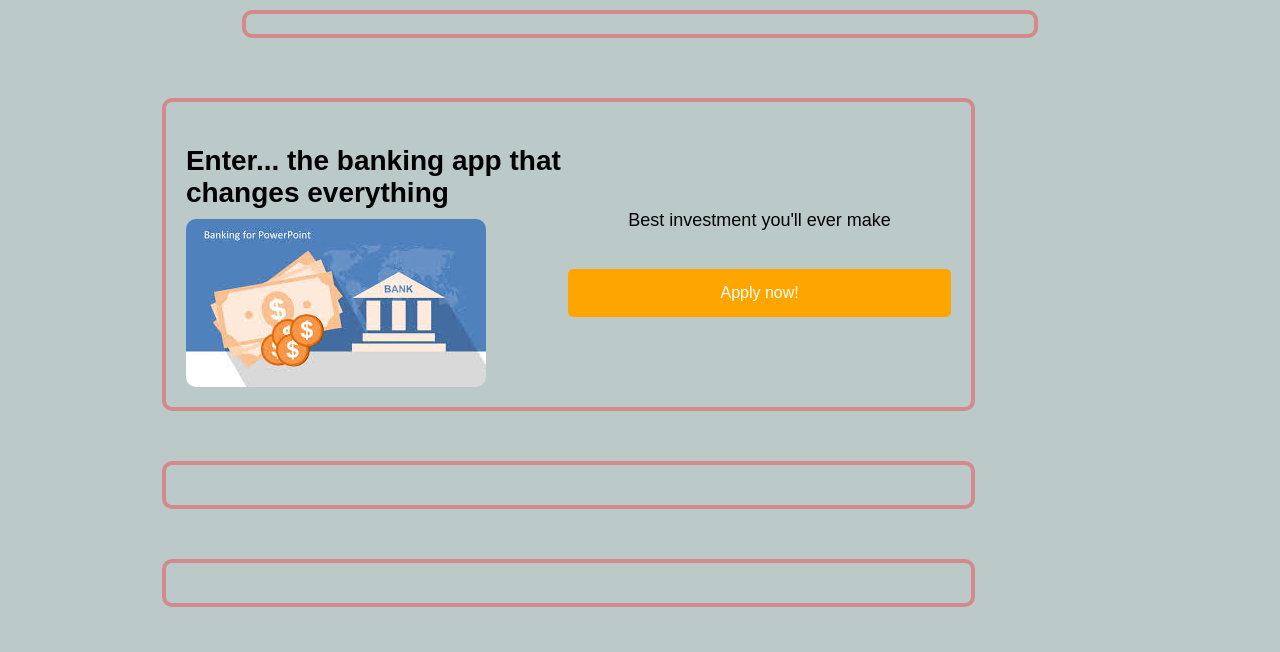
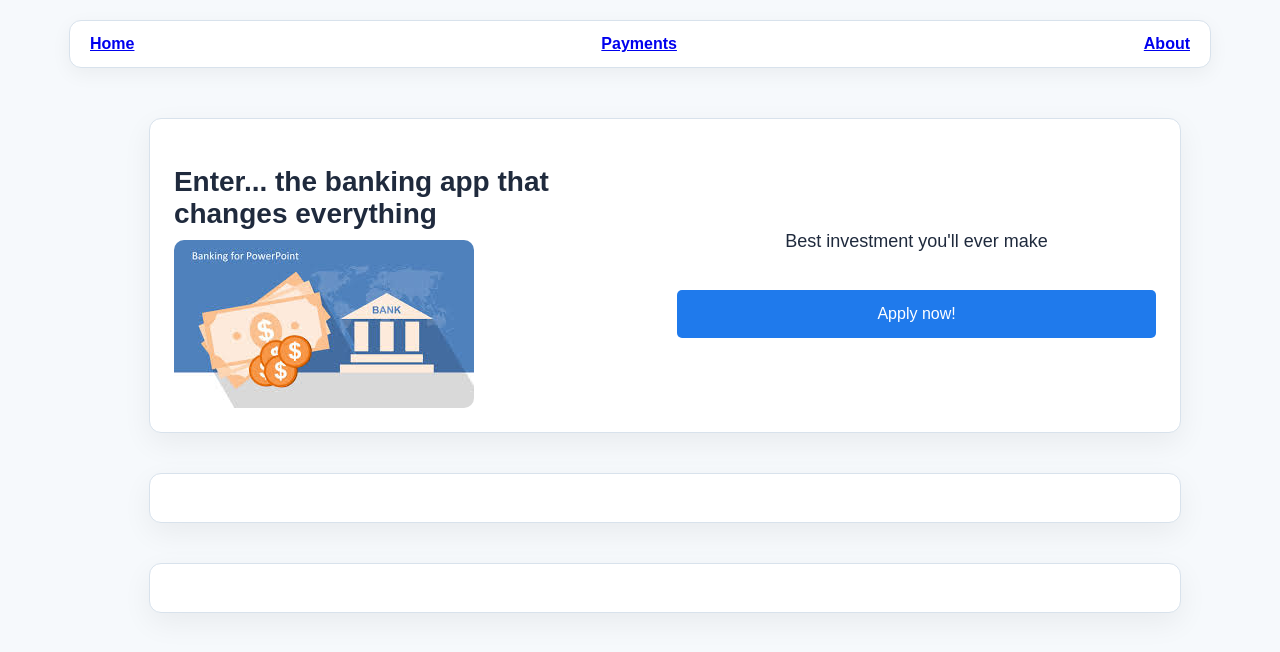
Before and after one commit to cgxgb123/Interactive-Landing-Page, a plain HTML site: page index.html in a window 1280 px wide. Drawn offline with Linux system fonts and the light colour scheme.

Commit message:
Integrated Tyler's changes for the navbar and removed unnecessary script

```diff
--- a/index.html
+++ b/index.html
@@ -7,30 +7,38 @@
     <link rel="stylesheet" href="./src/css/styles.css" />
     <link rel="stylesheet" href="./src/css/modal.css" />
     <script src="./src/js/modal.js" defer></script>
-    <script src="./src/js/script.js" defer></script>
   </head>
   <body>
     <header>
-      <nav id="navigationBar" class="navigationBar">
-        <div class="navLinks">
-          <!-- span emoji logo -->
-          <!-- header -->
-          <!-- 3 anchors with href to section home, about us, contact -->
+      <nav
+        id="navigationBar"
+        class="navigationBar"
+        role="navigation"
+        aria-label="Main Navigation"
+      >
+        <div id="navLinks" class="navLinks">
+          <a href="#home" class="navItem" aria-current="page">Home</a>
+          <a href="#payments" class="navItem" aria-current="page">Payments</a>
+          <a href="#about" class="navItem" aria-current="page">About</a>
         </div>
       </nav>
     </header>
     <main>
-      <section id="heroSection" class="heroSection">
+      <!-- Hero Section -->
+      <section class="heroSection">
         <div class="flex-column">
           <h2>Enter... the banking app that changes everything</h2>
-          <img src="../assets/images/bank.png" id="appIcon" class="appIcon" />
+          <img
+            src="../assets/images/bank.png"
+            id="appIcon"
+            class="appIcon"
+            alt="Bank Icon"
+          />
         </div>
         <div class="flex-column">
           <p>Best investment you'll ever make</p>
           <button id="ctaButton" class="ctaButton">Apply now!</button>
         </div>
-        <!-- modal -->
-        <!-- <div class="heroSection modalComponent"></div> -->
       </section>
       <section class="heroSection">
         <!-- feature go here -->
--- a/src/css/styles.css
+++ b/src/css/styles.css
@@ -1,44 +1,60 @@
 :root {
-    --background-color: rgb(187, 201, 201);
-    --border-color: rgb(212, 138, 138);
-    --cta-button-bg-color: orange;
-    --cta-button-hover-bg-color: darkorange;
+    --background-color: #f6f9fc;
+    --border-color: #d8e2ec;
+    --card-background: #ffffff;
+    --text-color: #1f2a3d;
+    --cta-button-bg-color: #1f7aec;
+    --cta-button-hover-bg-color: #195fb8;
 }
 
 body {
     background-color: var(--background-color);
+    color: var(--text-color);
     font-family: Arial, sans-serif;
     display: flex;
     flex-direction: column;
     align-items: center;
     margin: 0;
-    padding: 0;
-    height: 100vh;
+    padding: 0 16px 32px;
+    min-height: 100vh;
+    box-sizing: border-box;
 }
 
 header {
     width: 100%;
-    padding: 10px;
+    display: flex;
+    justify-content: center;
+    padding: 20px 0 10px;
+}
+
+.navigationBar {
+    width: 100%;
+    display: flex;
+    justify-content: center;
+    padding: 0 16px;
 }
 
 .navigationBar .navLinks {
     display: flex;
     flex-direction: row;
-    justify-content: space-around;
+    justify-content: space-between;
     align-items: center;
-    width: 60%;
-    margin: auto;
-    padding: 10px;
-    border-radius: 10px;
+    gap: 16px;
+    width: 100%;
+    max-width: 1100px;
+    margin: 0 auto;
+    padding: 14px 20px;
+    border-radius: 12px;
     text-decoration: none;
-    color: black;
+    color: var(--text-color);
     font-weight: bold;
-    padding: 10px;
-    border: 4px solid var(--border-color);
+    background-color: var(--card-background);
+    border: 1.5px solid var(--border-color);
+    box-shadow: 0 6px 20px rgba(0, 0, 0, 0.05);
 }
 
 .navigationBar .navLinks:hover {
-    background-color: lightgray;
+    background-color: #eef4fb;
 }
 
 
@@ -49,13 +65,17 @@ h1 {
 .heroSection {
     display: flex;
     flex-direction: row;
-    justify-content: space-around;
+    justify-content: space-between;
     align-items: center;
-    width: 80%;
-    margin-top: 50px;
-    padding: 20px;
-    border: 4px solid var(--border-color);
-    border-radius: 10px;
+    gap: 24px;
+    width: 100%;
+    max-width: 1100px;
+    margin-top: 40px;
+    padding: 24px;
+    background-color: var(--card-background);
+    border: 1.5px solid var(--border-color);
+    border-radius: 12px;
+    box-shadow: 0 10px 30px rgba(0, 0, 0, 0.06);
 }
 
 .heroSection img {
```
Also changed, not shown: src/js/script.js (deleted).
